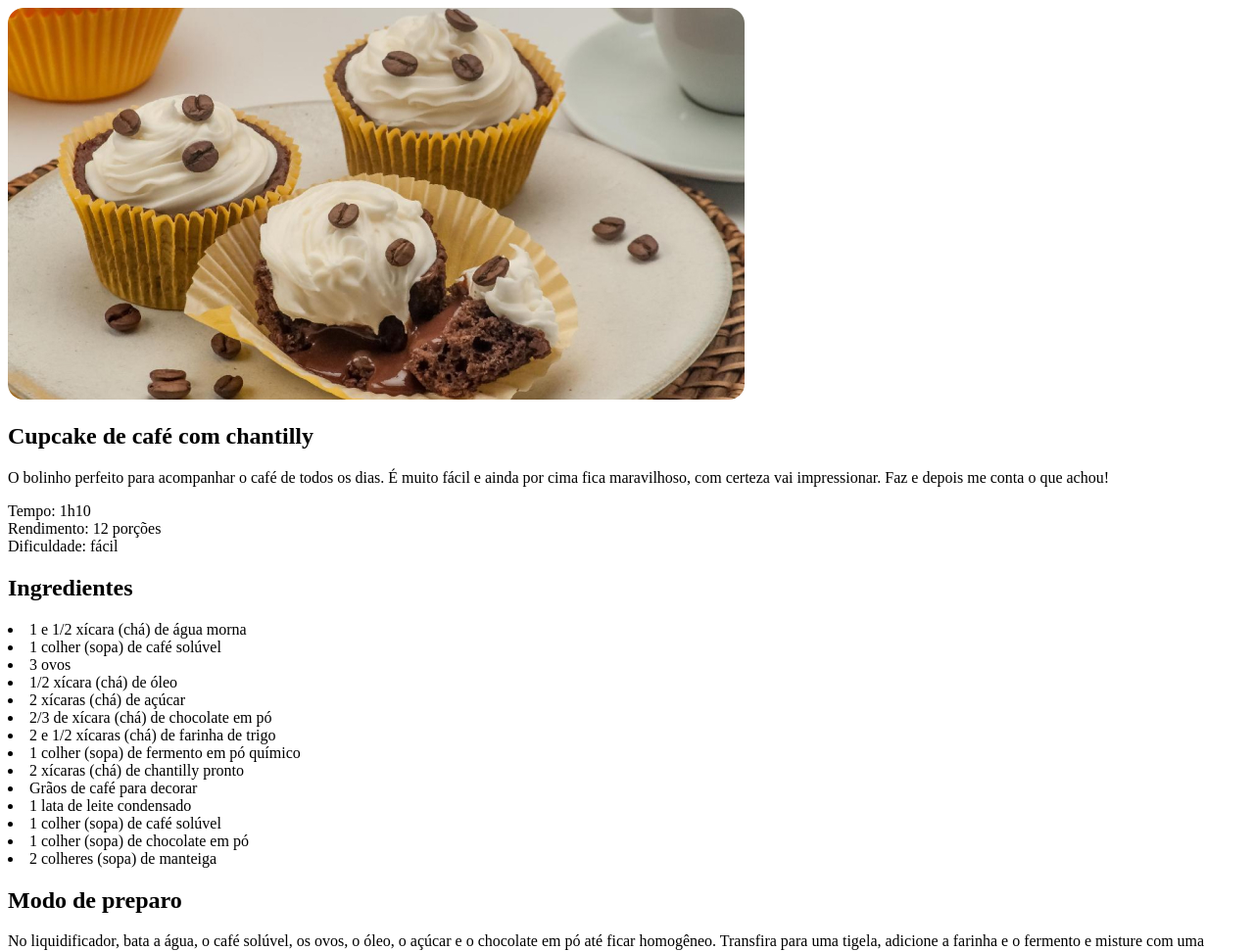
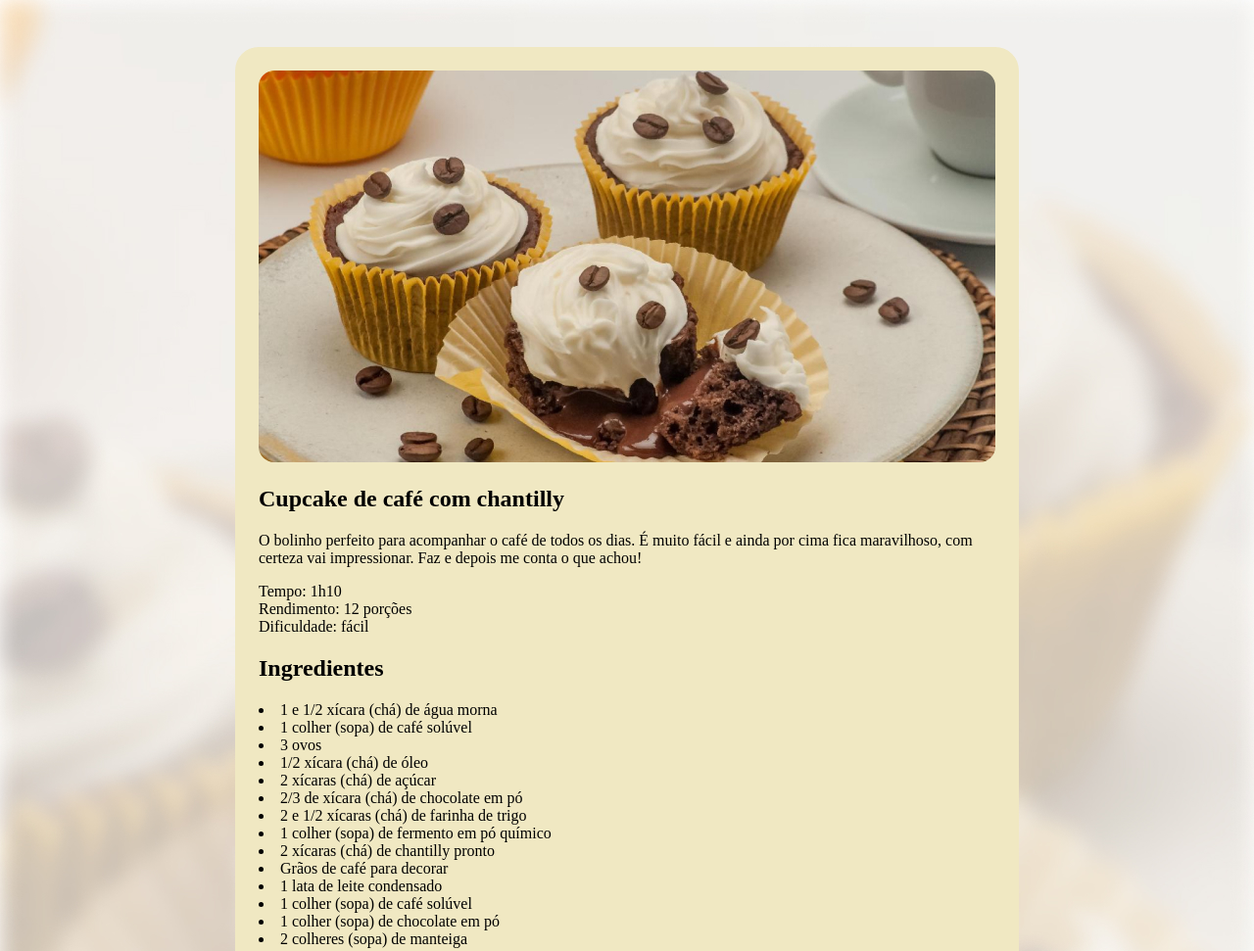
Before and after one commit to MateusLucSantos/pagina_receita, a plain HTML site: page index.html in a window 1280 px wide. Shown: the top 971 px of the page at 98% size. Drawn offline with Linux system fonts and the light colour scheme.

Commit message:
imagem de fundo, estilo na page

```diff
--- a/style.css
+++ b/style.css
@@ -1,3 +1,17 @@
+body {
+  background-image: url(assets/images/bg-image.jpg);
+  background-size: cover;
+}
+
+#page {
+  width: 800px;
+  padding: 24px;
+  background-color: #f0e8c2;
+  border-radius: 24px;
+  margin: 48px auto;
+  box-sizing: border-box;
+}
+
 img {
   border-radius: 16px;
 }
```
